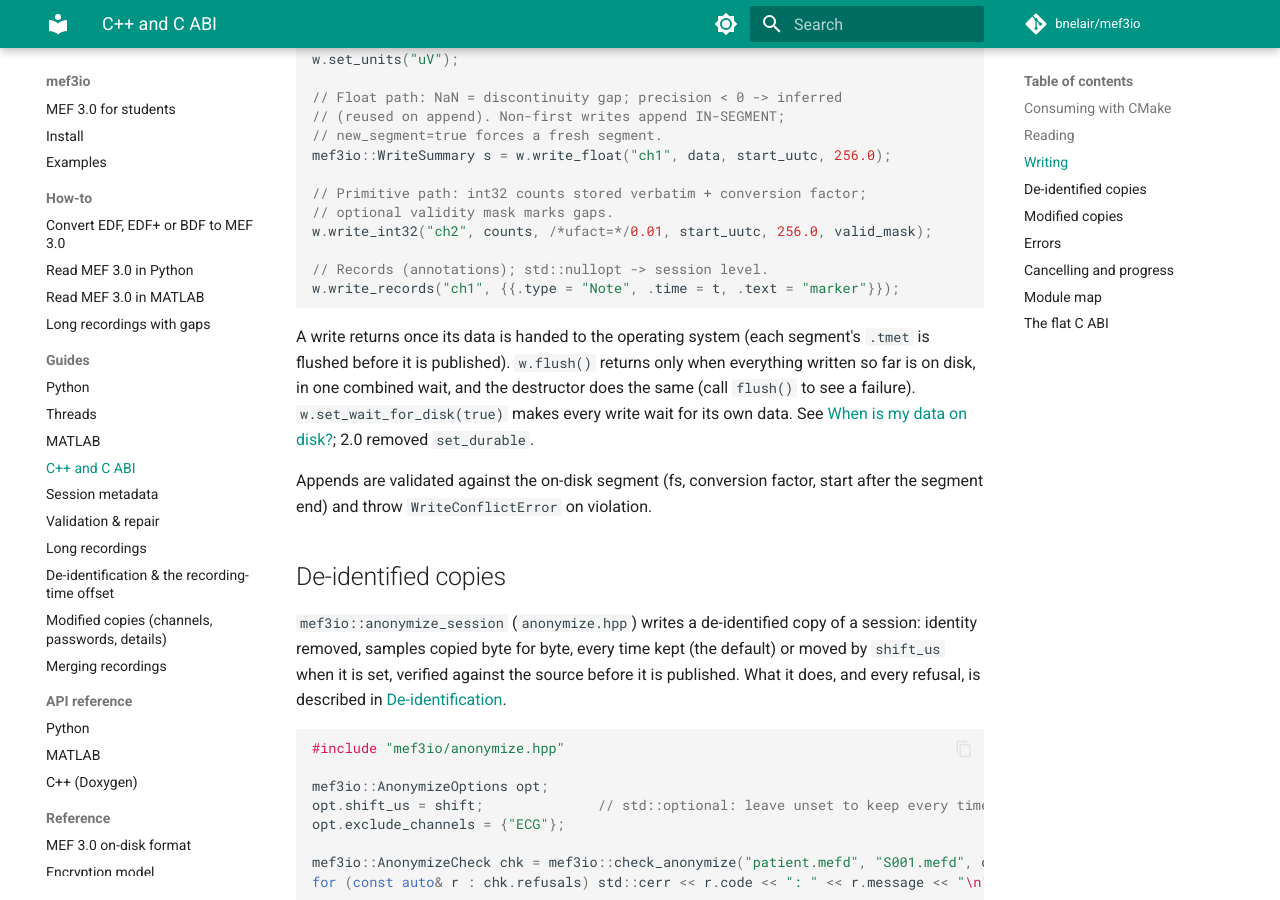
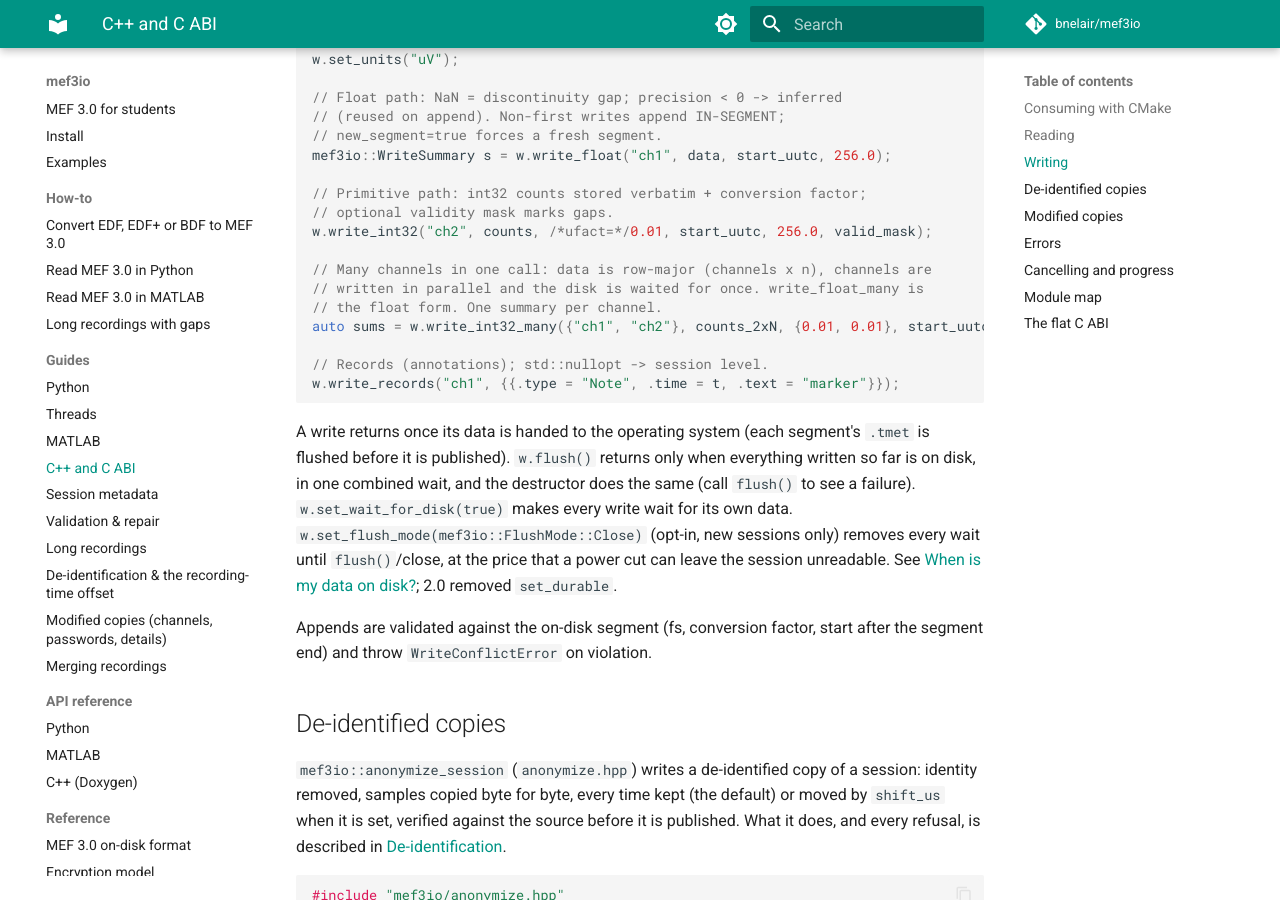
Before and after one commit to bnelair/mef3io, an MkDocs documentation site: the page built from docs/cpp.md, in a window 1280 px wide and 900 px high, scrolled down 2457 px. Built offline with MkDocs 1.6.1 and Material for MkDocs 9.7.7, drawn with Linux system fonts in a browser that asks for light colours; comment, search, counter and statistics services are not loaded; some of the changed text lies outside the part shown.

Commit message:
Docs revision for 2.1.0: release notes, writing guides, reference
Co-Authored-By: Claude Opus 5.5 <noreply@anthropic.com>
Claude-Session: https://claude.ai/code/session_01PWYBRHqzczzUfo99eFKLmQ

````diff
--- a/docs/cpp.md
+++ b/docs/cpp.md
@@ -136,6 +136,11 @@ mef3io::WriteSummary s = w.write_float("ch1", data, start_uutc, 256.0);
 // optional validity mask marks gaps.
 w.write_int32("ch2", counts, /*ufact=*/0.01, start_uutc, 256.0, valid_mask);
 
+// Many channels in one call: data is row-major (channels x n), channels are
+// written in parallel and the disk is waited for once. write_float_many is
+// the float form. One summary per channel.
+auto sums = w.write_int32_many({"ch1", "ch2"}, counts_2xN, {0.01, 0.01}, start_uutc, 256.0);
+
 // Records (annotations); std::nullopt -> session level.
 w.write_records("ch1", {{.type = "Note", .time = t, .text = "marker"}});
 ```
@@ -144,7 +149,10 @@ A write returns once its data is handed to the operating system (each
 segment's `.tmet` is flushed before it is published). `w.flush()` returns only
 when everything written so far is on disk, in one combined wait, and the
 destructor does the same (call `flush()` to see a failure).
-`w.set_wait_for_disk(true)` makes every write wait for its own data. See
+`w.set_wait_for_disk(true)` makes every write wait for its own data.
+`w.set_flush_mode(mef3io::FlushMode::Close)` (opt-in, new sessions only)
+removes every wait until `flush()`/close, at the price that a power cut can
+leave the session unreadable. See
 [When is my data on disk?](long_recordings.md#when-is-my-data-on-disk); 2.0
 removed `set_durable`.
 
@@ -322,6 +330,8 @@ MATLAB MEX is built on it). Conventions:
   `mef3io_reader_n_problems` / `mef3io_reader_problem` list what was
   skipped); `mef3io_password_interop_issue` says why a password will not
   work as expected in other MEF readers;
+- `mef3io_writer_write_int32_many` writes the same run of int32 counts for
+  many channels in one call (see the Writer section above);
 - `mef3io_reader_open` also accepts a tar session archive;
   `mef3io_archive_session(dir, tar_path_or_NULL, overwrite, out, n)` creates
   one, `mef3io_extract_session` unpacks it back, and `mef3io_writer_open`
--- a/mkdocs.yml
+++ b/mkdocs.yml
@@ -84,7 +84,7 @@ nav:
       - Benchmarks: benchmarks.md
   - Release notes:
       - All releases: release_notes/index.md
-      - Unreleased: release_notes/unreleased.md
+      - "2.1.0": release_notes/2.1.0.md
       - "2.0.1": release_notes/2.0.1.md
       - "2.0.0": release_notes/2.0.0.md
       - "1.6.0": release_notes/1.6.0.md
````
Also changed, not shown: README.md (+4 -2 lines), docs/python.md (+22 -1 lines), docs/release_notes/2.1.0.md (added, +58 -0 lines), docs/release_notes/index.md (+1 -1 lines), docs/release_notes/unreleased.md (deleted, +0 -32 lines).
